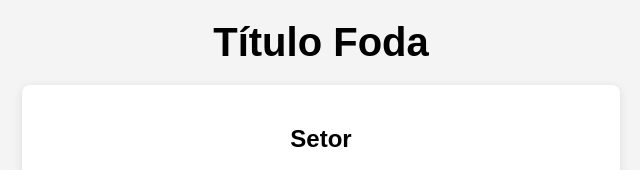
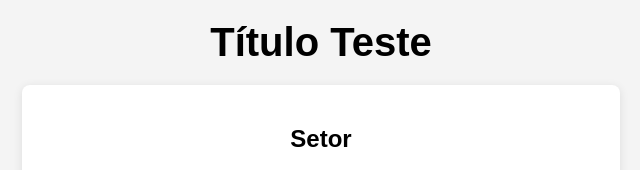
Before and after one commit to l24427/testpbi, a plain HTML site: page index.html in a window 1280 px wide. Shown: the top 170 px of the page, 319-959 px from the left. Drawn offline with Linux system fonts and the light colour scheme.

Commit message:
Update index.html

```diff
--- a/index.html
+++ b/index.html
@@ -100,7 +100,7 @@
     </style>
 </head>
 <body>
-    <div class="header" id="header">Título Foda</div>
+    <div class="header" id="header">Título Teste</div>
     <div class="container" id="container">
         <div class="section visible" id="setor-section">
             <h2>Setor</h2>
```
